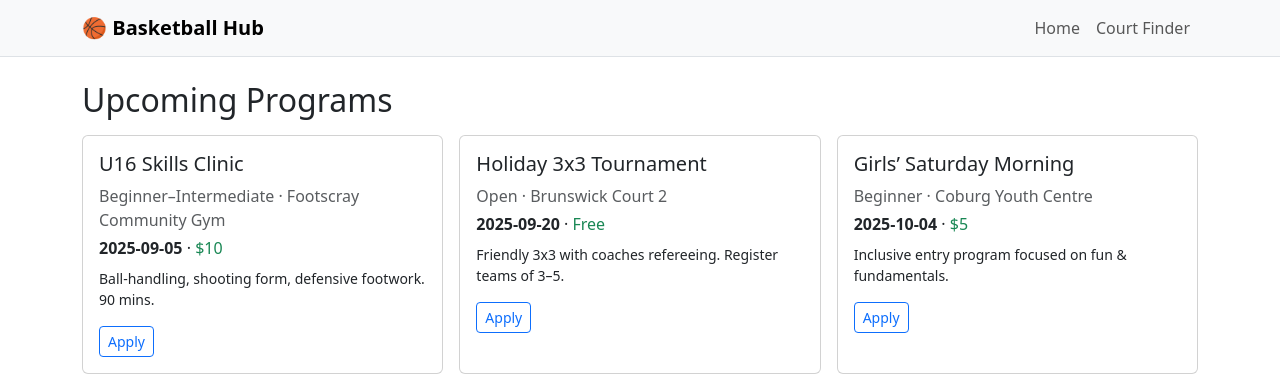
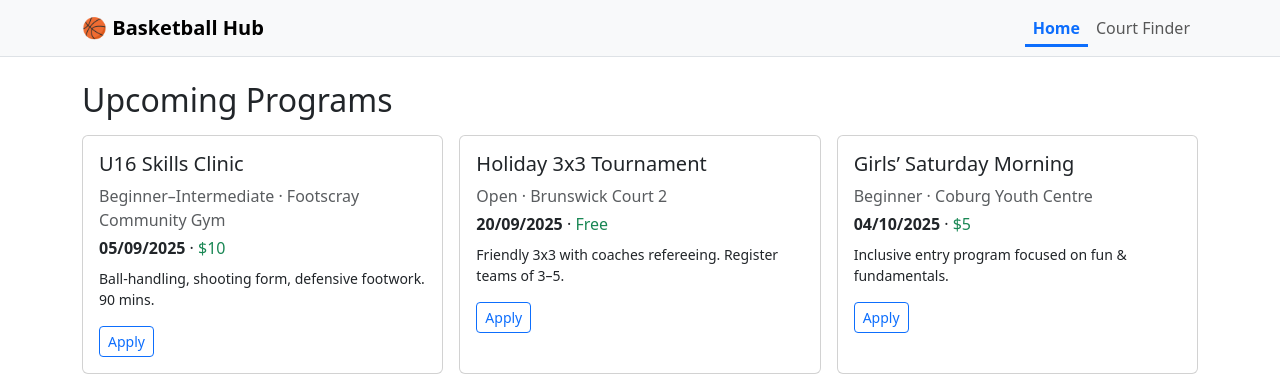
Before and after one commit to FeiyuLu01/fit5032assignment1, a Vue app in the folder assignment1/: page / in a window 1280 px wide. Shown: the top 376 px of the page. Built offline with nearby package versions, Linux system fonts and the light colour scheme.

Commit message:
optimize the top bar highlight and add a time format

```diff
--- a/assignment1/src/App.vue
+++ b/assignment1/src/App.vue
@@ -3,32 +3,39 @@
 
 <template>
   <div>
-    <!-- 顶部导航栏 -->
     <nav class="navbar navbar-expand-lg bg-light border-bottom">
       <div class="container">
         <RouterLink to="/" class="navbar-brand fw-bold">🏀 Basketball Hub</RouterLink>
-        <button
-          class="navbar-toggler"
-          type="button"
-          data-bs-toggle="collapse"
-          data-bs-target="#nav"
-        >
+
+        <button class="navbar-toggler" type="button" data-bs-toggle="collapse" data-bs-target="#nav">
           <span class="navbar-toggler-icon"></span>
         </button>
+
         <div id="nav" class="collapse navbar-collapse">
           <ul class="navbar-nav ms-auto">
             <li class="nav-item">
-              <RouterLink to="/" class="nav-link">Home</RouterLink>
+              <RouterLink
+                :to="{ name: 'home' }"
+                class="nav-link custom-link"
+                :class="{ active: $route.name === 'home' }"
+              >
+                Home
+              </RouterLink>
             </li>
             <li class="nav-item">
-              <RouterLink to="/courts" class="nav-link">Court Finder</RouterLink>
+              <RouterLink
+                :to="{ name: 'courts' }"
+                class="nav-link custom-link"
+                :class="{ active: $route.name === 'courts' }"
+              >
+                Court Finder
+              </RouterLink>
             </li>
           </ul>
         </div>
       </div>
     </nav>
 
-    <!-- 页面内容 -->
     <main class="container py-4 fade-in">
       <RouterView />
     </main>
@@ -37,16 +44,17 @@
 
 <style scoped>
 .fade-in {
-  animation: fadein 0.5s ease-out;
+  animation: fadein .5s ease-out;
 }
 @keyframes fadein {
-  from {
-    opacity: 0;
-    transform: translateY(6px);
-  }
-  to {
-    opacity: 1;
-    transform: none;
-  }
+  from { opacity: 0; transform: translateY(6px); }
+  to   { opacity: 1; transform: none; }
+}
+
+.custom-link.active {
+  color: var(--bs-primary) !important;
+  font-weight: 600;
+  border-bottom: 3px solid var(--bs-primary);
+  padding-bottom: 4px;
 }
 </style>
--- a/assignment1/src/components/ProgramCard.vue
+++ b/assignment1/src/components/ProgramCard.vue
@@ -3,8 +3,8 @@
       <div class="card-body">
         <h5 class="card-title">{{ program.title }}</h5>
         <p class="text-muted mb-1">{{ program.level }} · {{ program.location }}</p>
-        <p class="mb-2"><b>{{ program.date }}</b> ·
-          <span class="text-success">{{ priceText }}</span>
+        <p class="mb-2">
+          <b>{{ dateText }}</b> · <span class="text-success">{{ priceText }}</span>
         </p>
         <p class="small">{{ program.desc }}</p>
         <button class="btn btn-outline-primary btn-sm" @click="$emit('apply', program)">
@@ -16,8 +16,11 @@
 
   <script setup>
   import { computed } from 'vue'
+  import { formatDateISOToDMY } from '../utils/format.js'
+
   const props = defineProps({ program: { type: Object, required: true } })
   const priceText = computed(() => (props.program.price > 0 ? `$${props.program.price}` : 'Free'))
+  const dateText = computed(() => formatDateISOToDMY(props.program.date))
   </script>
 
   <style scoped>
--- /dev/null
+++ b/assignment1/src/utils/format.js
@@ -0,0 +1,27 @@
+export function formatDateISOToDMY(iso) {
+    if (!iso) return '';
+    if (iso instanceof Date) {
+      const y = iso.getFullYear();
+      const m = String(iso.getMonth() + 1).padStart(2, '0');
+      const d = String(iso.getDate()).padStart(2, '0');
+      return `${d}/${m}/${y}`;
+    }
+    if (typeof iso === 'number') {
+      return formatDateISOToDMY(new Date(iso));
+    }
+    const [y, m, d] = String(iso).slice(0, 10).split('-');
+    if (!y || !m || !d) return '';
+    return `${d}/${m}/${y}`;
+  }
+
+  export function formatDateTimeDMY(value) {
+    const dt = value instanceof Date ? value : new Date(value);
+    if (isNaN(dt.getTime())) return '';
+    const dd = String(dt.getDate()).padStart(2, '0');
+    const mm = String(dt.getMonth() + 1).padStart(2, '0');
+    const yyyy = dt.getFullYear();
+    const hh = String(dt.getHours()).padStart(2, '0');
+    const mi = String(dt.getMinutes()).padStart(2, '0');
+    const ss = String(dt.getSeconds()).padStart(2, '0');
+    return `${dd}/${mm}/${yyyy} ${hh}:${mi}:${ss}`;
+  }
--- a/assignment1/src/views/HomeView.vue
+++ b/assignment1/src/views/HomeView.vue
@@ -2,12 +2,14 @@
   <section>
     <h2 class="mb-3">Upcoming Programs</h2>
 
+    <!-- 动态项目卡片 -->
     <div class="row g-3">
       <div v-for="p in programs" :key="p.id" class="col-12 col-md-6 col-xl-4">
         <ProgramCard :program="p" @apply="openApply(p)" />
       </div>
     </div>
 
+    <!-- 报名表单 -->
     <div v-if="selected" class="mt-5">
       <h4 class="mb-3">Apply: {{ selected.title }}</h4>
       <form class="row g-3" @submit.prevent="submitForm">
@@ -33,6 +35,10 @@
         <div class="col-md-6">
           <label class="form-label">Preferred Session Date</label>
           <input class="form-control" type="date" v-model="form.prefDate" required />
+          <!-- 提示当前选择的日期（DD/MM/YYYY） -->
+          <div class="form-text" v-if="form.prefDate">
+            Selected: {{ formatDateISOToDMY(form.prefDate) }}
+          </div>
         </div>
 
         <div class="col-12">
@@ -63,20 +69,27 @@
       </form>
     </div>
 
+    <!-- 历史报名（持久化） -->
     <div class="mt-5">
       <h4 class="mb-3">Recent Applications</h4>
-        <div v-if="app.state.registrations.length===0" class="text-muted">No submissions yet.</div>
+      <div v-if="registrations.length===0" class="text-muted">No submissions yet.</div>
       <div v-else class="table-responsive">
         <table class="table align-middle">
-            <thead><tr><th>Program</th><th>Name</th><th>Email</th><th>Age</th><th>Date</th><th>Submitted</th></tr></thead>
+          <thead>
+            <tr>
+              <th>Program</th><th>Name</th><th>Email</th><th>Age</th><th>Date</th><th>Submitted</th>
+            </tr>
+          </thead>
           <tbody>
-              <tr v-for="r in app.state.registrations" :key="r.ts">
+            <tr v-for="r in registrations" :key="r.ts">
               <td>{{ r.program.title }}</td>
               <td>{{ r.form.name }}</td>
               <td>{{ r.form.email }}</td>
               <td>{{ r.form.age }}</td>
-                <td>{{ r.form.prefDate }}</td>
-                <td>{{ new Date(r.ts).toLocaleString() }}</td>
+              <!-- 统一为 DD/MM/YYYY -->
+              <td>{{ formatDateISOToDMY(r.form.prefDate) }}</td>
+              <!-- 提交时间：DD/MM/YYYY HH:MM:SS -->
+              <td>{{ formatDateTimeDMY(r.ts) }}</td>
             </tr>
           </tbody>
         </table>
@@ -87,23 +100,26 @@
 
 <script setup>
 import { onMounted, reactive, ref } from 'vue'
-  import { fetchPrograms } from '../services/data'
-  import { useAppState } from '../state/appState'
+import { fetchPrograms } from '../services/data.js'
 import ProgramCard from '../components/ProgramCard.vue'
+import { formatDateISOToDMY, formatDateTimeDMY } from '../utils/format.js'
 
+// 动态项目
+const programs = ref([])
+// 报名选择
+const selected = ref(null)
+// 历史报名（直接从 localStorage 读取展示）
+const registrations = ref([])
 
-  const programs = ref([])
-  const selected = ref(null)
-  const app = useAppState()
-
-  onMounted(async ()=>{
-    app.init()
+onMounted(async () => {
   programs.value = await fetchPrograms()
+  registrations.value = JSON.parse(localStorage.getItem('registrations') || '[]')
 })
 
 function openApply(p){ selected.value = p }
 function cancelApply(){ selected.value = null; resetForm() }
 
+// 表单与校验
 const form = reactive({
   name:'', email:'', age: null, prefDate:'', notes:'',
   notifyParent:false, emergencyPhone:''
@@ -134,9 +150,14 @@
   form.notifyParent=false; form.emergencyPhone=''
   errors.name=errors.email=errors.emergencyPhone=''
 }
+
 function submitForm(){
   if(!allValid()) return
-    app.addRegistration({ program: selected.value, form: { ...form } })
+  const reg = { program: selected.value, form: { ...form }, ts: Date.now() }
+  const list = JSON.parse(localStorage.getItem('registrations') || '[]')
+  list.unshift(reg)
+  localStorage.setItem('registrations', JSON.stringify(list))
+  registrations.value = list
   cancelApply()
   alert('Application submitted!')
 }
```
Lines whose indentation alone changed are shown as unchanged.
